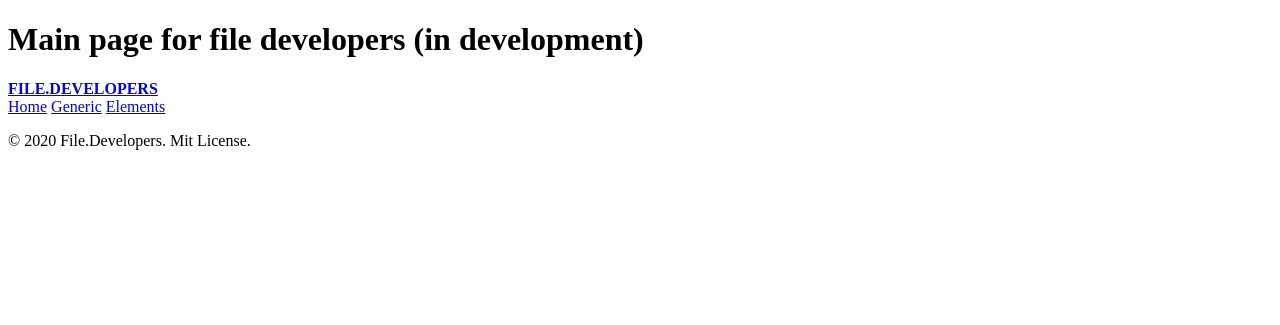
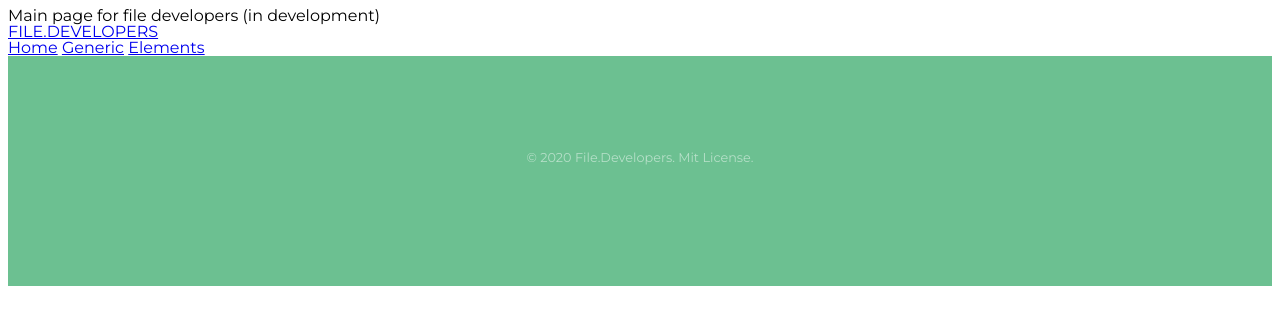
Before and after one commit to file-developers/web, a Flask app: page / in a window 1280 px wide. Shown: the top 325 px of the page. Run offline with Flask 2, Linux system fonts and the light colour scheme.

Commit message:
Update style.css

```diff
--- a/static/css/style.css
+++ b/static/css/style.css
@@ -1 +1,119 @@
 /*THIS IS THE MAIN CSS FILE FOR THE PAGE OF FILE DEVELOPERS*/
+/* Imports and Requirements */
+@charset "UTF-8";
+@import "https://fonts.googleapis.com/css2?family=Montserrat:wght@300;400&display=swap";
+
+
+/* Reset */
+div, span, iframe, h1, h2, h3, h4, h5, h6, p, blockquote, pre, a, abbr, address, cite, code, img, small, strike, strong, sub, sup, b, u, i, center, dl, dt, dd, ol, ul, li, fieldset, form, label, table, caption, tbody, tfoot, thead, tr, th, td, article, aside, canvas, details, embed, figure, figcaption, footer, header, menu, nav, output, section, summary, time, mark, audio, video {
+	margin: 0;
+	padding: 0;
+	border: 0;
+	font-size: 100%;
+	font: inherit;
+	vertical-align: baseline;
+  font-family: "Montserrat", "Segoe UI", monospace;
+}
+
+article, aside, details, figure, footer, header, menu, nav, section {
+	display: block;
+}
+
+body {
+	line-height: 1;
+  -webkit-text-size-adjust: none;
+}
+
+ol, ul {
+  list-style: none;
+}
+
+blockquote, q {
+	quotes: none;
+}
+
+blockquote:before, blockquote:after, q:before, q:after {
+	content: '';
+	content: none;
+}
+
+table {
+	border-collapse: collapse;
+	border-spacing: 0;
+}
+
+/* Box Model */
+
+*, *:before, *:after {
+	-moz-box-sizing: border-box;
+	-webkit-box-sizing: border-box;
+	box-sizing: border-box;
+}
+
+/* Containers */
+
+.container {
+	margin-left: auto;
+	margin-right: auto;
+}
+
+.container.\31 25\25 {
+	width: 100%;
+	max-width: 100em;
+	min-width: 80em;
+}
+
+.container.\37 5\25 {
+	width: 60em;
+}
+
+.container.\35 0\25 {
+	width: 40em;
+}
+
+.container.\32 5\25 {
+	width: 20em;
+}
+
+.container {
+	width: 80em;
+}
+
+/* Header */
+header p {
+	color: #bbb;
+	position: relative;
+	margin: 0 0 1.5em 0;
+}
+
+header h2 + p {
+	font-size: 1.25em;
+	margin-top: -1em;
+}
+
+header h3 + p {
+	font-size: 1.1em;
+	margin-top: -0.8em;
+}
+
+header h4 + p,
+header h5 + p,
+header h6 + p {
+	font-size: 0.9em;
+	margin-top: -0.6em;
+}
+
+/* Footer */
+#footer {
+	padding: 6em 0;
+	background: #6cc091;
+	color: #fff;
+	text-align: center;
+}
+
+#footer #copyright {
+	color: rgba(255, 255, 255, 0.5);
+	font-size: 0.8em;
+	margin: 0 0 2em 0;
+	padding: 0;
+}
```
